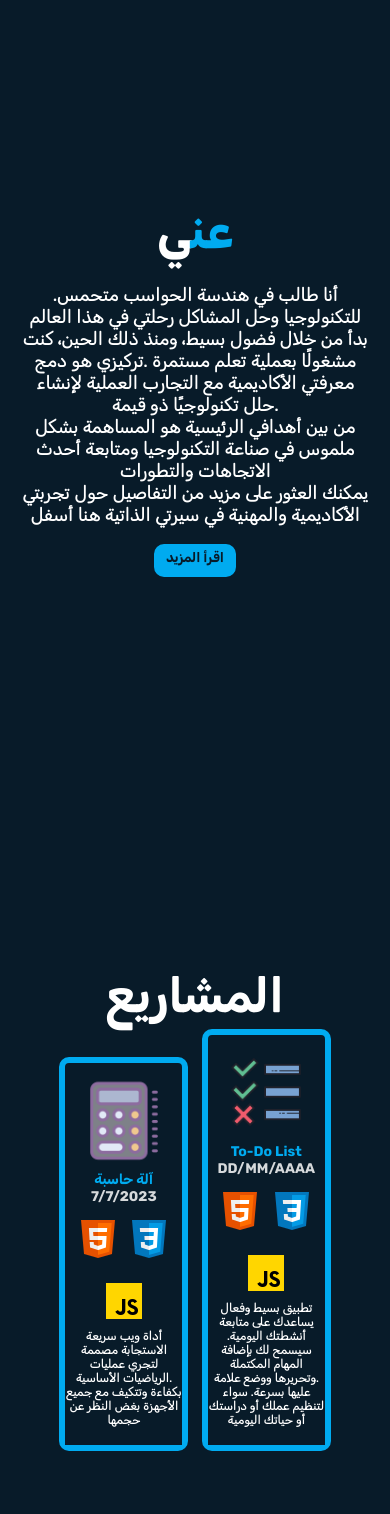
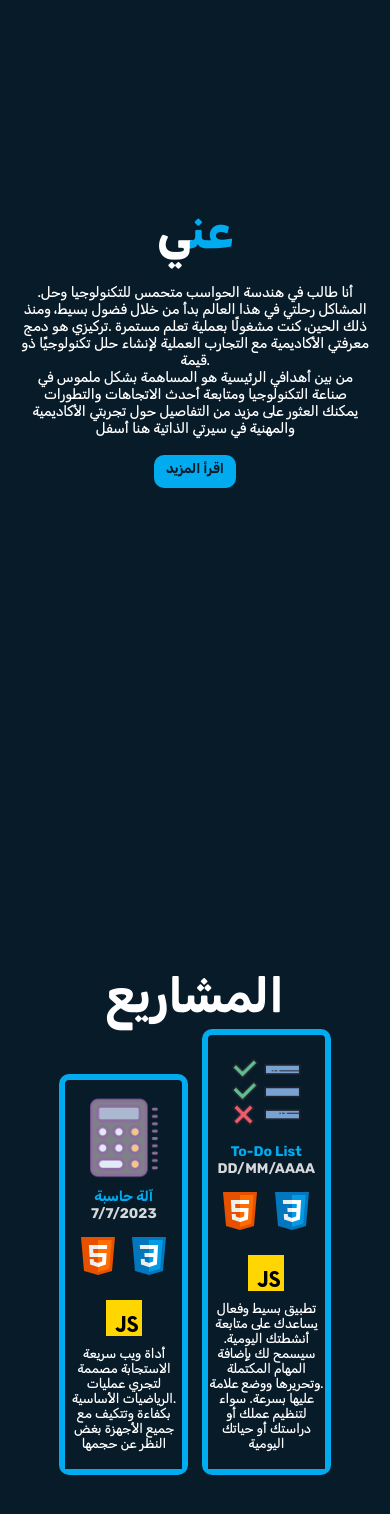
Before and after one commit to haytameel/portfolio, a plain HTML site: page arabic.html in a window 390 px wide. Shown: the part 930-2444 px from the top of the page. Drawn offline with Linux system fonts and the light colour scheme.

Commit message:
actualización

```diff
--- a/css/style.css
+++ b/css/style.css
@@ -268,6 +268,11 @@ p{
       max-width: 90%;
   }
 }
+@media (max-width: 450px) {
+  .sobre-mi p {
+      font-size: 14px;
+  }
+}
 
 
 
@@ -356,7 +361,7 @@ p{
 
 @media (max-width: 450px) {
   .projects p{
-    font-size: 12px;
+    font-size: 13px;
   }
   h4{
     font-size: 14px;
```
Also changed, not shown: index.html (+1 -1 lines).
